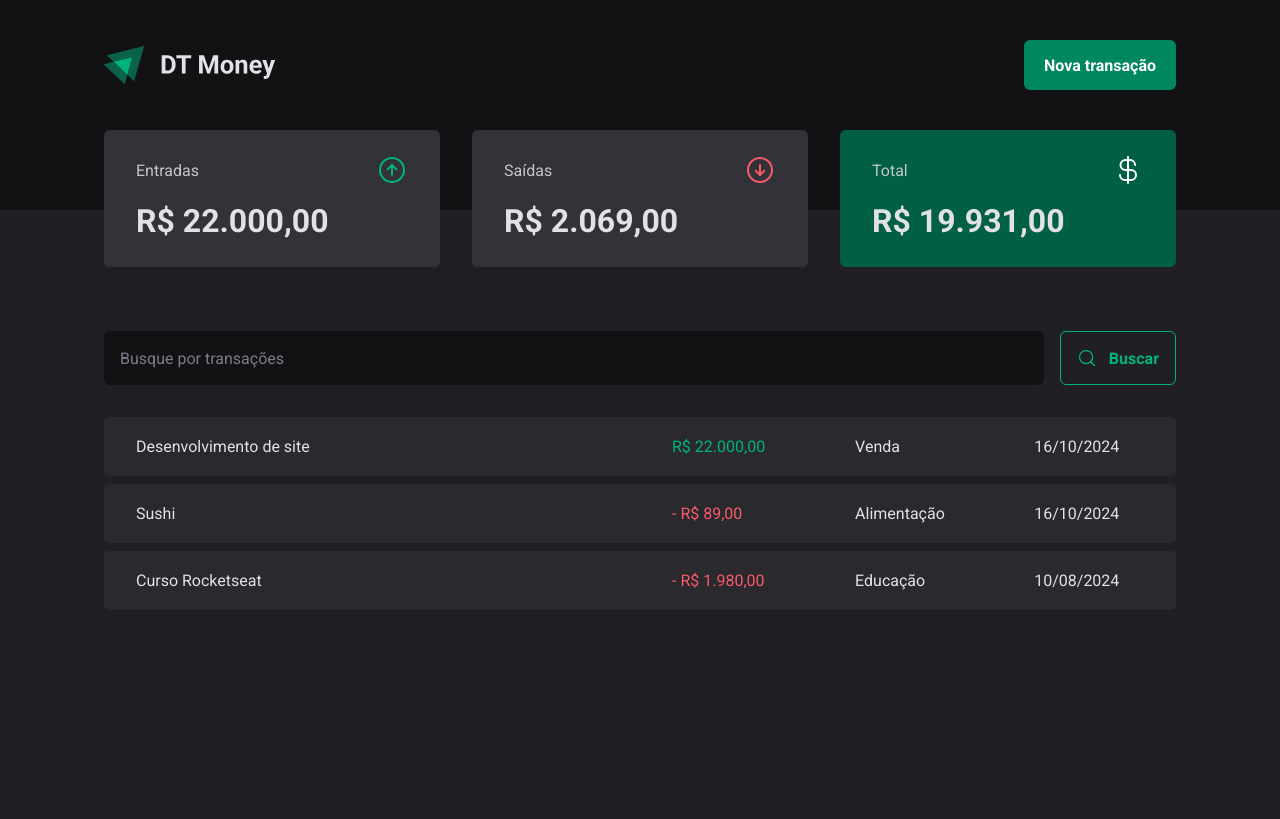
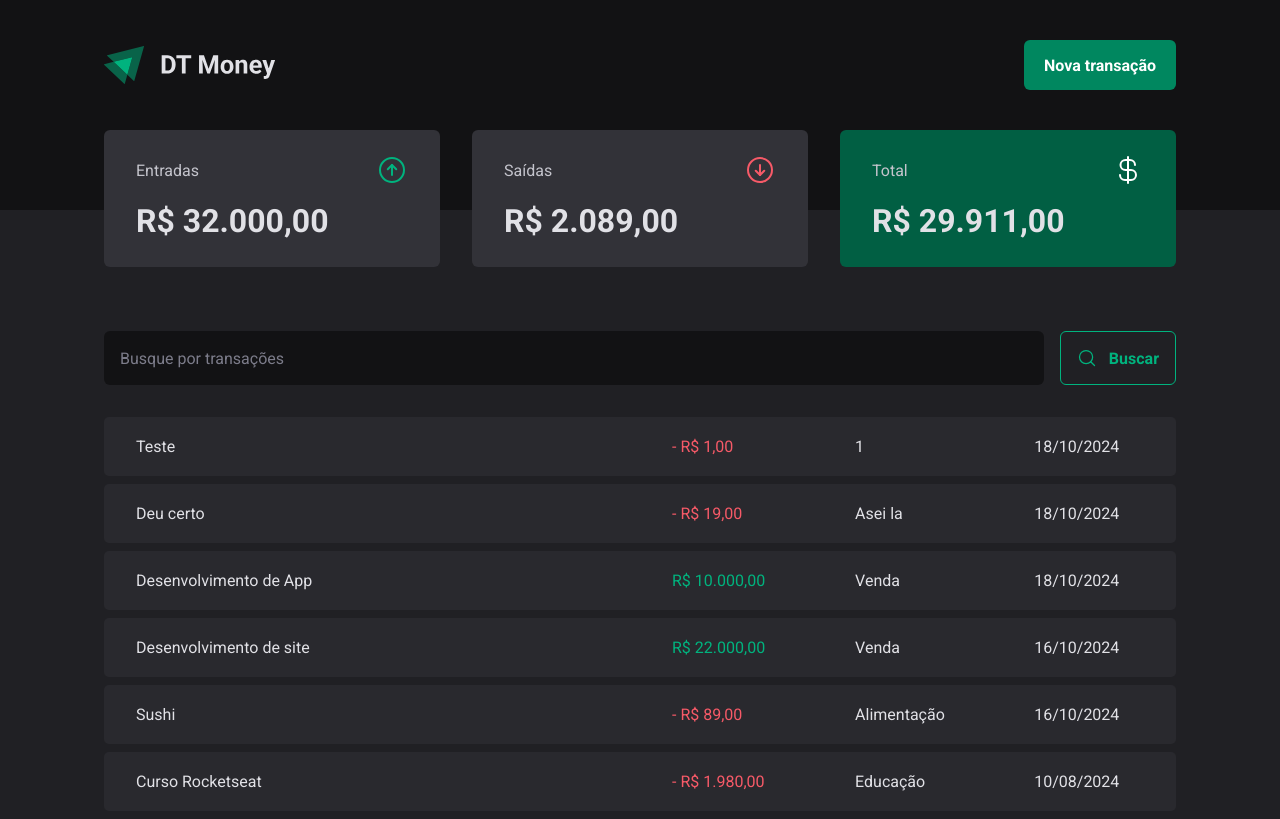
Before and after one commit to lucasshira/dt-money, a React (Vite) app: page / in a window 1280 px wide. Built offline with nearby package versions, Linux system fonts and the light colour scheme; data requests are answered from the project's data file.

Commit message:
feat: add axios & create function to add a new transaction

```diff
--- a/server.json
+++ b/server.json
@@ -23,6 +23,30 @@
       "category": "Educação",
       "price": 1980,
       "createdAt": "2024-08-10T14:15:04.274Z"
+    },
+    {
+      "description": "Desenvolvimento de App",
+      "price": 10000,
+      "category": "Venda",
+      "type": "income",
+      "createdAt": "2024-10-18T14:12:06.547Z",
+      "id": 4
+    },
+    {
+      "description": "Deu certo",
+      "price": 19,
+      "category": "Asei la",
+      "type": "outcome",
+      "createdAt": "2024-10-18T14:36:04.593Z",
+      "id": 5
+    },
+    {
+      "description": "Teste",
+      "price": 1,
+      "category": "1",
+      "type": "outcome",
+      "createdAt": "2024-10-18T14:38:17.252Z",
+      "id": 6
     }
   ]
 }
--- a/src/components/NewTransactionModal/index.tsx
+++ b/src/components/NewTransactionModal/index.tsx
@@ -4,6 +4,8 @@ import { ArrowCircleDown, ArrowCircleUp, X } from 'phosphor-react';
 import * as z from 'zod';
 import { Controller, useForm } from 'react-hook-form';
 import { zodResolver } from '@hookform/resolvers/zod';
+import { useContext } from 'react';
+import { TransactionsContext } from '../../contexts/TransactionsContext';
 
 const newTransactionFormSchema = z.object({
   description: z.string(),
@@ -15,7 +17,15 @@ const newTransactionFormSchema = z.object({
 type NewTransactionFormInputs = z.infer<typeof newTransactionFormSchema>;
 
 export function NewTransactionModal() {
-  const { control, register, handleSubmit, formState: { isSubmitting } } = useForm<NewTransactionFormInputs>({
+  const { createTransaction } = useContext(TransactionsContext);
+
+  const {
+    control,
+    register,
+    handleSubmit,
+    formState: { isSubmitting } ,
+    reset,
+  } = useForm<NewTransactionFormInputs>({
     resolver: zodResolver(newTransactionFormSchema),
     defaultValues: {
       type: 'income'
@@ -23,9 +33,16 @@ export function NewTransactionModal() {
   });
 
   async function handleCreateNewTransaction(data: NewTransactionFormInputs) {
-    await new Promise(resolve => setTimeout(resolve, 2000));
+    const { description, price, category, type } = data;
 
-    console.log(data);
+    await createTransaction({
+      description,
+      price,
+      category,
+      type
+    })
+
+    reset();
   }
 
   return (
--- a/src/contexts/TransactionsContext.tsx
+++ b/src/contexts/TransactionsContext.tsx
@@ -1,4 +1,5 @@
 import React, { createContext, useEffect, useState } from "react";
+import { api } from "../lib/axios";
 
 interface Transaction {
   id: number;
@@ -9,9 +10,17 @@ interface Transaction {
   createdAt: string;
 }
 
+interface CreateTransactionInput {
+  description: string;
+  price: number;
+  category: string;
+  type: 'income' | 'outcome';
+}
+
 interface TransactionContextType {
   transactions: Transaction[];
   fetchTransactions: (query?: string) => Promise<void>;
+  createTransaction: (data: CreateTransactionInput) => Promise<void>;
 }
 
 interface TransactionProviderProps {
@@ -24,15 +33,30 @@ export function TransactionsProvider({ children }: TransactionProviderProps) {
   const [transactions, setTransactions] = useState<Transaction[]>([]);
 
   async function fetchTransactions(query?: string) {
-    const url = new URL('http://localhost:3000/transactions');
+    const response = await api.get('/transactions', {
+      params: {
+        _sort: 'createdAt',
+        _order: 'desc',
+        q: query,
+      }
+    });
 
-    if (query) {
-      url.searchParams.append('q', query);
-    }
+    setTransactions(response.data);
+  }
 
-    const response = await fetch(url);
-    const data = await response.json();
-    setTransactions(data);
+  async function createTransaction(data: CreateTransactionInput) {
+    const { description, price, category, type } = data;
+
+    const response = await api.post('/transactions', {
+        // corpo da requisicao
+        description,
+        price,
+        category,
+        type,
+        createdAt: new Date(),
+      })
+
+      setTransactions(state => [response.data, ...state]);
   }
 
   useEffect(() => {
@@ -40,7 +64,7 @@ export function TransactionsProvider({ children }: TransactionProviderProps) {
   }, [])
 
   return (
-    <TransactionsContext.Provider value={{ transactions, fetchTransactions }}>
+    <TransactionsContext.Provider value={{ transactions, fetchTransactions, createTransaction }}>
       {children}
     </TransactionsContext.Provider>
   )
--- /dev/null
+++ b/src/lib/axios.ts
@@ -0,0 +1,5 @@
+import axios from "axios";
+
+export const api = axios.create({
+  baseURL: 'http://localhost:3000',
+});
```
Also changed, not shown: package.json (+6 -2 lines), .eslintrc.json (added), 1 other file (tests, documents, lock files or other folders).
